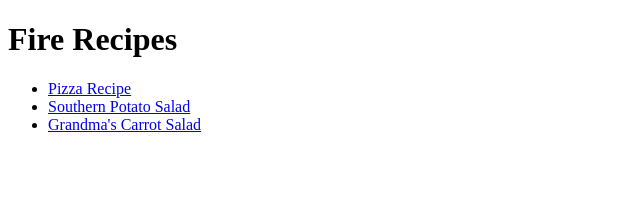
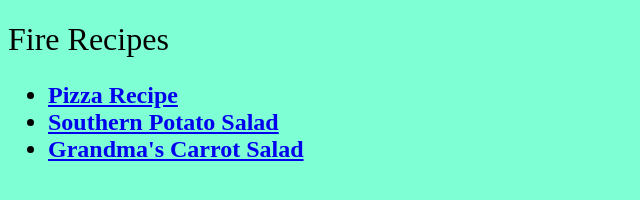
Before and after one commit to adam-nour/recipe-website, a plain HTML site: page index.html in a window 1280 px wide. Shown: the whole page, without its empty margins (0-640 px from the left). Drawn offline with Linux system fonts and the light colour scheme.

Commit message:
Update fonts and img dimentions

```diff
--- a/index.html
+++ b/index.html
@@ -4,10 +4,11 @@
     <meta charset="UTF-8">
     <meta name="viewport" content="width=\, initial-scale=1.0">
     <title>Document</title>
+    <link rel="stylesheet" href="style.css"/>
 </head>
 <body>
     <h1>Fire Recipes</h1>
-    <ul>
+    <ul class="listrecipes">
         <li><a href="./recipes/pizza.html" alt="pizza recipe">Pizza Recipe</a></li>
         <li><a href="./recipes/potato_salad.html" alt="Southern Potato Salad">Southern Potato Salad</a></li>
         <li><a href="./recipes/carrot_salad.html" alt="Grandma's Carrot Salad">Grandma's Carrot Salad</a></li>
```
Also changed, not shown: recipes/carrot_salad.html (+1 -0 lines), recipes/pizza.html (+1 -0 lines), recipes/potato_salad.html (+1 -0 lines).
